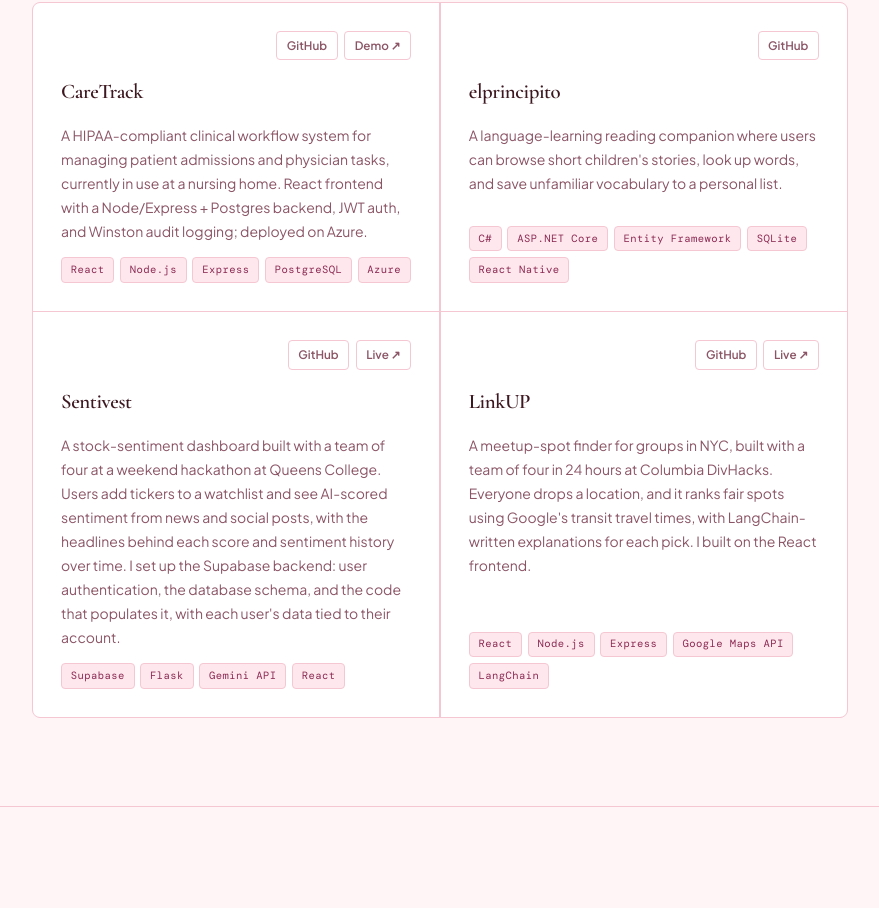
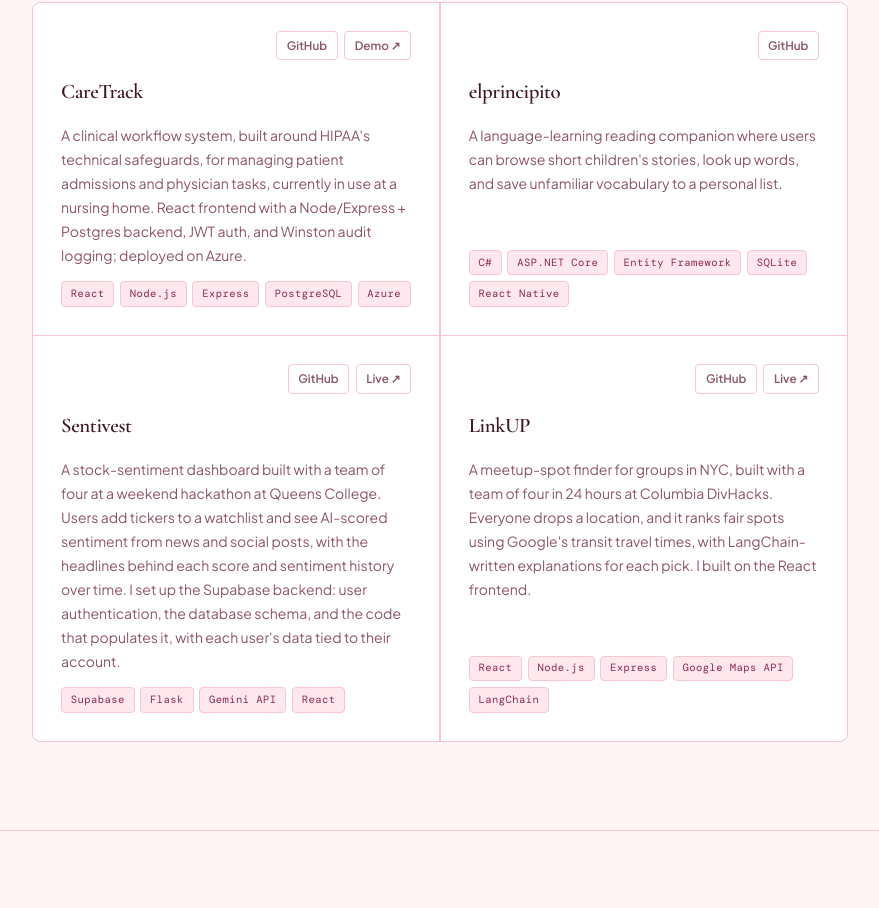
Before and after one commit to afsanab/AfsanasPortfolio, a React (Vite) app: page / in a window 1280 px wide. Shown: the part 1437-2345 px from the top of the page, without its empty margins (200-1079 px from the left). Built offline with nearby package versions, Linux system fonts and the light colour scheme.

Commit message:
Revise CareTrack project description
Updated project description for CareTrack to better reflect HIPAA compliance.

```diff
--- a/src/data.ts
+++ b/src/data.ts
@@ -51,7 +51,7 @@ export const leadershipExperiences: Experience[] = [
 export const projects: Project[] = [
   {
     name: 'CareTrack',
-    desc: 'A HIPAA-compliant clinical workflow system for managing patient admissions and physician tasks, currently in use at a nursing home. React frontend with a Node/Express + Postgres backend, JWT auth, and Winston audit logging; deployed on Azure.',
+    desc: 'A clinical workflow system, built around HIPAA\'s technical safeguards, for managing patient admissions and physician tasks, currently in use at a nursing home. React frontend with a Node/Express + Postgres backend, JWT auth, and Winston audit logging; deployed on Azure.',
     tech: ['React', 'Node.js', 'Express', 'PostgreSQL', 'Azure'],
     links: [
       { label: 'GitHub', url: 'https://github.com/afsanab/careTrack' },
```
